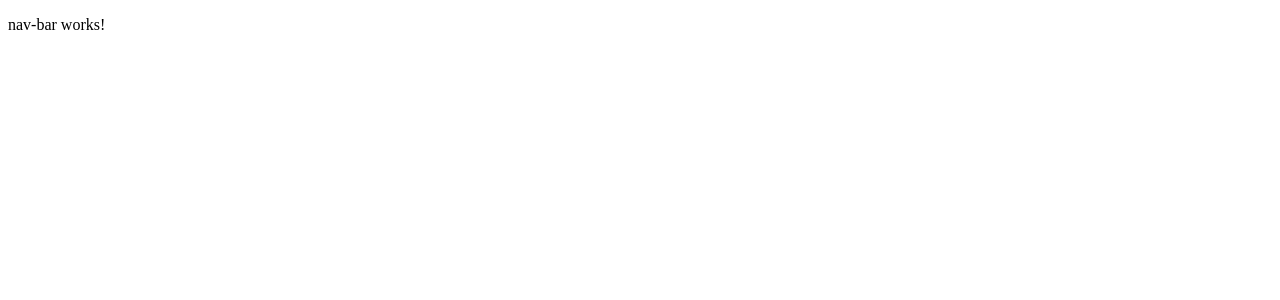
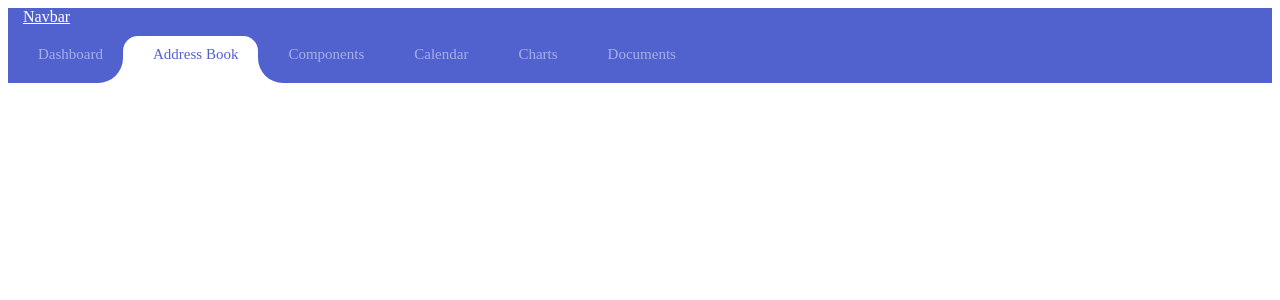
Before and after one commit to nouira-ridha/bi3Wechri, an Angular app: page / in a window 1280 px wide. Shown: the top 300 px of the page. Built offline with nearby package versions, Linux system fonts and the light colour scheme.

Commit message:
j'ai ajouter un model de nav-bar animé

```diff
--- a/angular.json
+++ b/angular.json
@@ -1,5 +1,6 @@
 {
   "$schema": "./node_modules/@angular/cli/lib/config/schema.json",
+
   "cli": {
     "analytics": "2c930e93-60be-4101-b515-bf541e302394"
   },
@@ -25,7 +26,7 @@
             "main": "src/main.ts",
             "polyfills": "src/polyfills.ts",
             "tsConfig": "tsconfig.app.json",
-            "aot": true,
+            "aot": false,
             "assets": [
               "src/favicon.ico",
               "src/assets"
@@ -33,7 +34,7 @@
             "styles": [
               "src/styles.css"
             ],
-            "scripts": []
+            "scripts": ["node_modules/jquery/dist/jquery.min.js"]
           },
           "configurations": {
             "production": {
@@ -118,6 +119,7 @@
             "protractorConfig": "e2e/protractor.conf.js",
             "devServerTarget": "bi3Wechri:serve"
           },
+
           "configurations": {
             "production": {
               "devServerTarget": "bi3Wechri:serve:production"
@@ -127,5 +129,6 @@
       }
     }
   },
+
   "defaultProject": "bi3Wechri"
 }
--- a/package.json
+++ b/package.json
@@ -19,7 +19,10 @@
     "@angular/platform-browser": "~11.2.4",
     "@angular/platform-browser-dynamic": "~11.2.4",
     "@angular/router": "~11.2.4",
+    "@fortawesome/angular-fontawesome": "^0.8.2",
+    "jquery": "^3.6.0",
     "rxjs": "~6.6.0",
+    "save": "^2.4.0",
     "tslib": "^2.0.0",
     "zone.js": "~0.11.3"
   },
--- a/src/app/nav-bar/nav-bar.component.css
+++ b/src/app/nav-bar/nav-bar.component.css
@@ -0,0 +1,167 @@
+@import url('https://fonts.googleapis.com/css?family=Roboto');
+
+body{
+	font-family: 'Roboto', sans-serif;
+}
+* {
+	margin: 0;
+	padding: 0;
+}
+i {
+	margin-right: 10px;
+}
+/*----------multi-level-accordian-menu------------*/
+.navbar-logo{
+	padding: 15px;
+	color: #fff;
+}
+.navbar-mainbg{
+	background-color: #5161ce;
+	padding: 0px;
+}
+#navbarSupportedContent{
+	overflow: hidden;
+	position: relative;
+}
+#navbarSupportedContent ul{
+	padding: 0px;
+	margin: 0px;
+}
+#navbarSupportedContent ul li a i{
+	margin-right: 10px;
+}
+#navbarSupportedContent li {
+	list-style-type: none;
+	float: left;
+}
+#navbarSupportedContent ul li a{
+	color: rgba(255,255,255,0.5);
+    text-decoration: none;
+    font-size: 15px;
+    display: block;
+    padding: 20px 20px;
+    transition-duration:0.6s;
+	transition-timing-function: cubic-bezier(0.68, -0.55, 0.265, 1.55);
+    position: relative;
+}
+#navbarSupportedContent>ul>li.active>a{
+	color: #5161ce;
+	background-color: transparent;
+	transition: all 0.7s;
+}
+#navbarSupportedContent a:not(:only-child):after {
+	content: "\f105";
+	position: absolute;
+	right: 20px;
+	top: 10px;
+	font-size: 14px;
+	font-family: "Font Awesome 5 Free";
+	display: inline-block;
+	padding-right: 3px;
+	vertical-align: middle;
+	font-weight: 900;
+	transition: 0.5s;
+}
+#navbarSupportedContent .active>a:not(:only-child):after {
+	transform: rotate(90deg);
+}
+.hori-selector{
+	display:inline-block;
+	position:absolute;
+	height: 100%;
+	top: 0px;
+	left: 0px;
+	transition-duration:0.6s;
+	transition-timing-function: cubic-bezier(0.68, -0.55, 0.265, 1.55);
+	background-color: #fff;
+	border-top-left-radius: 15px;
+	border-top-right-radius: 15px;
+	margin-top: 10px;
+}
+.hori-selector .right,
+.hori-selector .left{
+	position: absolute;
+	width: 25px;
+	height: 25px;
+	background-color: #fff;
+	bottom: 10px;
+}
+.hori-selector .right{
+	right: -25px;
+}
+.hori-selector .left{
+	left: -25px;
+}
+.hori-selector .right:before,
+.hori-selector .left:before{
+	content: '';
+    position: absolute;
+    width: 50px;
+    height: 50px;
+    border-radius: 50%;
+    background-color: #5161ce;
+}
+.hori-selector .right:before{
+	bottom: 0;
+    right: -25px;
+}
+.hori-selector .left:before{
+	bottom: 0;
+    left: -25px;
+}
+
+
+@media(min-width: 992px){
+	.navbar-expand-custom {
+	    -ms-flex-flow: row nowrap;
+	    flex-flow: row nowrap;
+	    -ms-flex-pack: start;
+	    justify-content: flex-start;
+	}
+	.navbar-expand-custom .navbar-nav {
+	    -ms-flex-direction: row;
+	    flex-direction: row;
+	}
+	.navbar-expand-custom .navbar-toggler {
+	    display: none;
+	}
+	.navbar-expand-custom .navbar-collapse {
+	    display: -ms-flexbox!important;
+	    display: flex!important;
+	    -ms-flex-preferred-size: auto;
+	    flex-basis: auto;
+	}
+}
+
+
+@media (max-width: 991px){
+	#navbarSupportedContent ul li a{
+		padding: 12px 30px;
+	}
+	.hori-selector{
+		margin-top: 0px;
+		margin-left: 10px;
+		border-radius: 0;
+		border-top-left-radius: 25px;
+		border-bottom-left-radius: 25px;
+	}
+	.hori-selector .left,
+	.hori-selector .right{
+		right: 10px;
+	}
+	.hori-selector .left{
+		top: -25px;
+		left: auto;
+	}
+	.hori-selector .right{
+		bottom: -25px;
+	}
+	.hori-selector .left:before{
+		left: -25px;
+		top: -25px;
+	}
+	.hori-selector .right:before{
+		bottom: -25px;
+		left: -25px;
+	}
+}
--- a/src/app/nav-bar/nav-bar.component.html
+++ b/src/app/nav-bar/nav-bar.component.html
@@ -1 +1,33 @@
-<p>nav-bar works!</p>
+<nav class="navbar navbar-expand-custom navbar-mainbg">
+    <a class="navbar-brand navbar-logo" href="#">Navbar</a>
+    <button class="navbar-toggler" type="button" data-toggle="collapse" data-target="#navbarSupportedContent" aria-controls="navbarSupportedContent" aria-expanded="false" aria-label="Toggle navigation">
+    <i class="fas fa-bars text-white"></i>
+    </button>
+    <div class="collapse navbar-collapse" id="navbarSupportedContent">
+        <ul class="navbar-nav ml-auto">
+            <div class="hori-selector"><div class="left"></div><div class="right"></div></div>
+            <li class="nav-item">
+                <a class="nav-link" href="javascript:void(0);"><i class="fas fa-tachometer-alt"></i>Dashboard</a>
+            </li>
+            <li class="nav-item active">
+                <a class="nav-link" href="javascript:void(0);"><i class="far fa-address-book"></i>Address Book</a>
+            </li>
+            <li class="nav-item">
+                <a class="nav-link" href="javascript:void(0);"><i class="far fa-clone"></i>Components</a>
+            </li>
+            <li class="nav-item">
+                <a class="nav-link" href="javascript:void(0);"><i class="far fa-calendar-alt"></i>Calendar</a>
+            </li>
+            <li class="nav-item">
+                <a class="nav-link" href="javascript:void(0);"><i class="far fa-chart-bar"></i>Charts</a>
+            </li>
+            <li class="nav-item">
+                <a class="nav-link" href="javascript:void(0);"><i class="far fa-copy"></i>Documents</a>
+            </li>
+        </ul>
+    </div>
+</nav>
+
+
+
+<!--https://codepen.io/piyushpd/pen/gOYvZPG-->
--- a/src/app/nav-bar/nav-bar.component.ts
+++ b/src/app/nav-bar/nav-bar.component.ts
@@ -1,4 +1,6 @@
 import { Component, OnInit } from '@angular/core';
+
+declare var $: any;
 
 @Component({
   selector: 'app-nav-bar',
@@ -10,6 +12,48 @@ export class NavBarComponent implements OnInit {
   constructor() { }
 
   ngOnInit(): void {
+// ---------Responsive-navbar-active-animation-----------
+function test(){
+  var tabsNewAnim = $('#navbarSupportedContent');
+  var selectorNewAnim = $('#navbarSupportedContent').find('li').length;
+  var activeItemNewAnim = tabsNewAnim.find('.active');
+  var activeWidthNewAnimHeight = activeItemNewAnim.innerHeight();
+  var activeWidthNewAnimWidth = activeItemNewAnim.innerWidth();
+  var itemPosNewAnimTop = activeItemNewAnim.position();
+  var itemPosNewAnimLeft = activeItemNewAnim.position();
+  $(".hori-selector").css({
+    "top":itemPosNewAnimTop.top + "px",
+    "left":itemPosNewAnimLeft.left + "px",
+    "height": activeWidthNewAnimHeight + "px",
+    "width": activeWidthNewAnimWidth + "px"
+  });
+  $("#navbarSupportedContent").on("click","li",function(){
+    $('#navbarSupportedContent ul li').removeClass("active");
+    $(this).addClass('active');
+    var activeWidthNewAnimHeight = $(this).innerHeight();
+    var activeWidthNewAnimWidth = $(this).innerWidth();
+    var itemPosNewAnimTop = $(this).position();
+    var itemPosNewAnimLeft = $(this).position();
+    $(".hori-selector").css({
+      "top":itemPosNewAnimTop.top + "px",
+      "left":itemPosNewAnimLeft.left + "px",
+      "height": activeWidthNewAnimHeight + "px",
+      "width": activeWidthNewAnimWidth + "px"
+    });
+  });
+}
+$(document).ready(function(){
+  setTimeout(function(){ test(); });
+});
+$(window).on('resize', function(){
+  setTimeout(function(){ test(); }, 500);
+});
+$(".navbar-toggler").click(function(){
+  setTimeout(function(){ test(); });
+});
+
+
+
   }
 
 }
--- a/tsconfig.json
+++ b/tsconfig.json
@@ -8,6 +8,7 @@
     "strict": true,
     "noImplicitReturns": true,
     "noFallthroughCasesInSwitch": true,
+    "noImplicitThis": false,
     "sourceMap": true,
     "declaration": false,
     "downlevelIteration": true,
```
Also changed, not shown: 1 other file (tests, documents, lock files or other folders).
